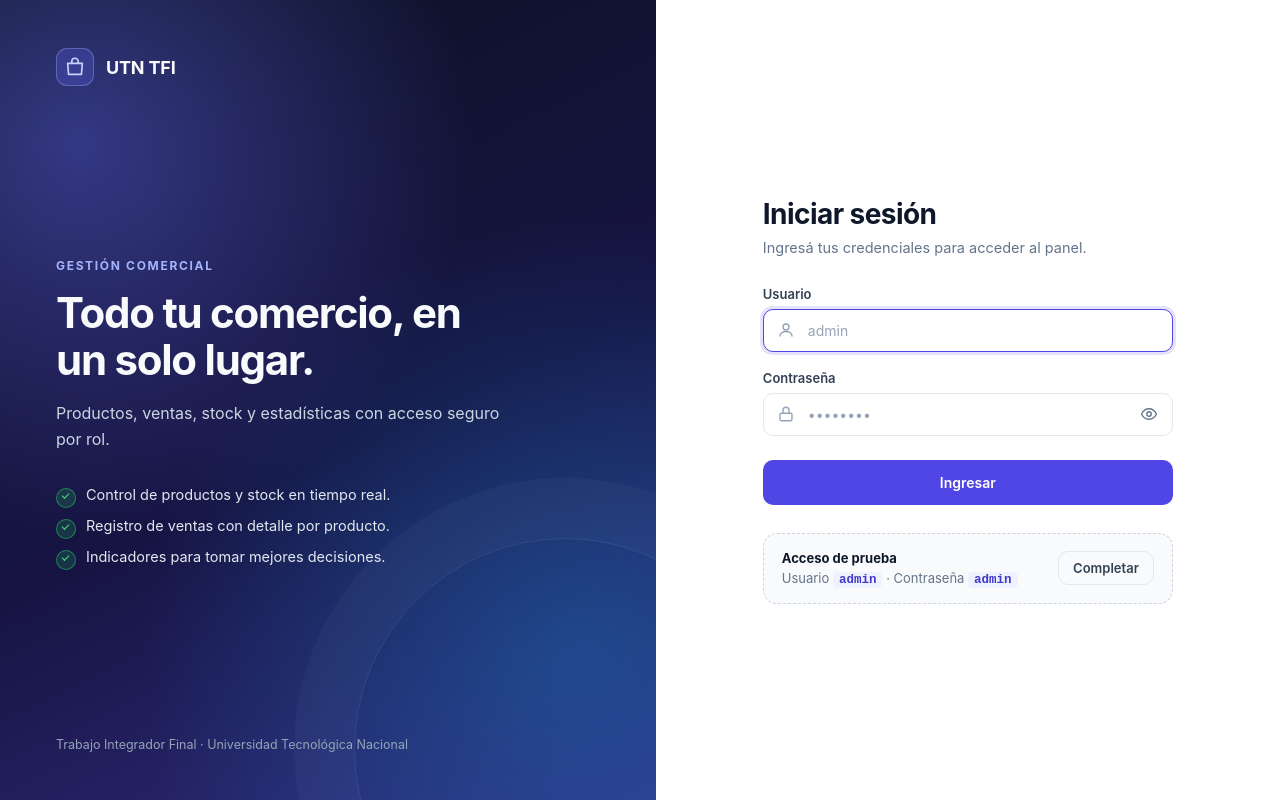
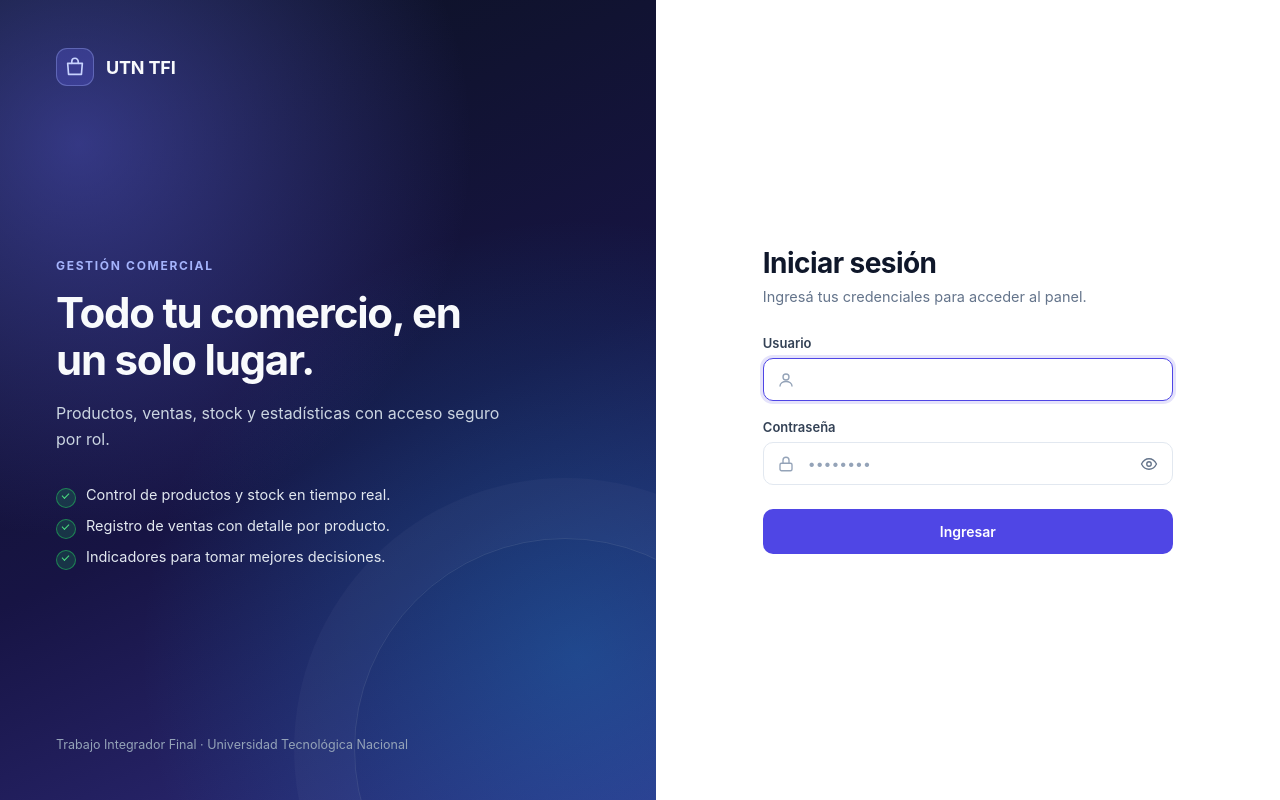
Before and after one commit to NicolasArrastia/UTN-TFI, a React (Vite) app in the folder apps/client/: page / in a window 1280 px wide. Built offline with nearby package versions, Linux system fonts and the light colour scheme; no server answers.

Commit message:
refactor(client): remove hardcoded demo credentials

```diff
--- a/apps/client/src/pages/LoginPage.tsx
+++ b/apps/client/src/pages/LoginPage.tsx
@@ -4,9 +4,6 @@ import { useNavigate } from "react-router-dom";
 import { IconEye, IconEyeOff, IconLock, IconStore, IconUser } from "../components/icons.tsx";
 import { useAuth } from "../hooks/useAuth.ts";
 import { getLoginErrorMessage, notify } from "../services/notifications.ts";
-
-const DEFAULT_USERNAME = "admin";
-const DEFAULT_PASSWORD = "admin";
 
 export function LoginPage() {
   const navigate = useNavigate();
@@ -37,12 +34,6 @@ export function LoginPage() {
     } finally {
       setIsSubmitting(false);
     }
-  };
-
-  const fillDefaultCredentials = () => {
-    setUsername(DEFAULT_USERNAME);
-    setPassword(DEFAULT_PASSWORD);
-    notify.info("Credenciales de prueba completadas.", "🔑");
   };
 
   return (
@@ -100,7 +91,6 @@ export function LoginPage() {
                   name="username"
                   type="text"
                   autoComplete="username"
-                  placeholder="admin"
                   value={username}
                   onChange={(event) => setUsername(event.target.value)}
                   disabled={isSubmitting}
@@ -154,23 +144,6 @@ export function LoginPage() {
               )}
             </button>
           </form>
-
-          <div className="demo-credentials">
-            <div>
-              <strong>Acceso de prueba</strong>
-              <p>
-                Usuario <code>admin</code> · Contraseña <code>admin</code>
-              </p>
-            </div>
-            <button
-              type="button"
-              className="btn btn--ghost btn--sm"
-              onClick={fillDefaultCredentials}
-              disabled={isSubmitting}
-            >
-              Completar
-            </button>
-          </div>
         </div>
       </section>
     </main>
--- a/apps/client/src/styles/global.css
+++ b/apps/client/src/styles/global.css
@@ -430,38 +430,6 @@ p {
   padding: 13px 18px;
 }
 
-.demo-credentials {
-  margin-top: 28px;
-  padding: 16px 18px;
-  border: 1px dashed #cbd5e1;
-  border-radius: var(--radius);
-  background: #f8fafc;
-  display: flex;
-  align-items: center;
-  justify-content: space-between;
-  gap: 14px;
-}
-
-.demo-credentials strong {
-  display: block;
-  font-size: 13px;
-  margin-bottom: 4px;
-}
-
-.demo-credentials p {
-  font-size: 13px;
-  color: var(--muted);
-}
-
-.demo-credentials code {
-  background: #eef2ff;
-  color: var(--brand-dark);
-  border-radius: 5px;
-  padding: 1px 6px;
-  font-size: 12.5px;
-  font-weight: 600;
-}
-
 @media (max-width: 960px) {
   .login-page {
     grid-template-columns: 1fr;
@@ -480,11 +448,6 @@ p {
   .login-panel {
     padding: 32px 18px;
     align-items: start;
-  }
-
-  .demo-credentials {
-    flex-direction: column;
-    align-items: flex-start;
   }
 }
 
```
